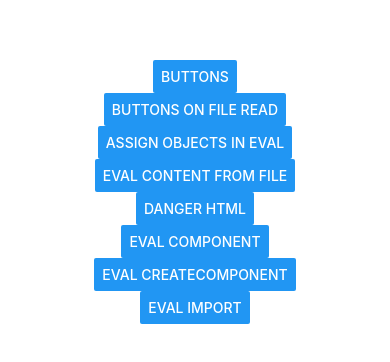
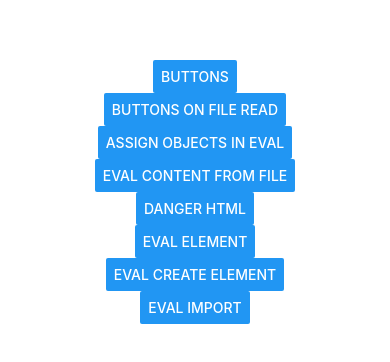
Before and after one commit to hemantdevfactory/rn_dynamic_demo, a React Native app: screen / in a window 390 px wide. Shown: the part 230-592 px from the top of the page. Built offline with nearby package versions, Linux system fonts and the light colour scheme.

Commit message:
Renamed components to elements wherever applicable

```diff
--- a/App.js
+++ b/App.js
@@ -4,8 +4,8 @@ import * as FileSystem from 'expo-file-system';
 import ButtonScreen from './ButtonScreen';
 import StringToJSX from './StringToJSX';
 import DangerHTML from './DangerHTML';
-import EvalComponent from './EvalComponent';
-import EvalCreateComponent from './EvalCreateComponent';
+import EvalElement from './EvalElement';
+import EvalCreateElement from './EvalCreateElement';
 import EvalImport from './EvalImport';
 import EvalAssignObjects from './EvalAssignObjects';
 import ButtonsOnFileRead from './ButtonsOnFileRead';
@@ -32,9 +32,9 @@ export default class Application extends React.Component {
         <Text></Text>
         <Button title="Danger HTML" onPress={this._useDangerHTML} />
         <Text></Text>
-        <Button title="eval component" onPress={this._useEvalComponents} />
+        <Button title="eval element" onPress={this._useEvalElements} />
         <Text></Text>
-        <Button title="eval createComponent" onPress={this._useEvalCreateComponents} />
+        <Button title="eval create Element" onPress={this._useEvalCreateElements} />
         <Text></Text>
         <Button title="eval import" onPress={this._useEvalImport} />
 
@@ -127,13 +127,13 @@ export default class Application extends React.Component {
     //return (<DangerHTML />);
   };
 
-  _useEvalComponents = () => {
-    this.setState({ content: <EvalComponent /> });
+  _useEvalElements = () => {
+    this.setState({ content: <EvalElement /> });
     //return (<EvalComponent />);
   };
 
-  _useEvalCreateComponents = () => {
-    this.setState({ content: <EvalCreateComponent /> });
+  _useEvalCreateElements = () => {
+    this.setState({ content: <EvalCreateElement /> });
     //return (<EvalCreateComponent />);
   };
 
--- a/EvalCreateComponent.js
+++ b/EvalCreateElement.js
@@ -7,7 +7,7 @@ import jsx from "acorn-jsx";
 
 
 
-export default class EvalCreateComponent extends React.Component {
+export default class EvalCreateElement extends React.Component {
 
     render() {
         /*
--- a/EvalComponent.js
+++ b/EvalElement.js
@@ -7,7 +7,7 @@ import jsx from "acorn-jsx";
 
 
 
-export default class EvalComponent extends React.Component {
+export default class EvalElement extends React.Component {
 
     render() {
         /*
```
